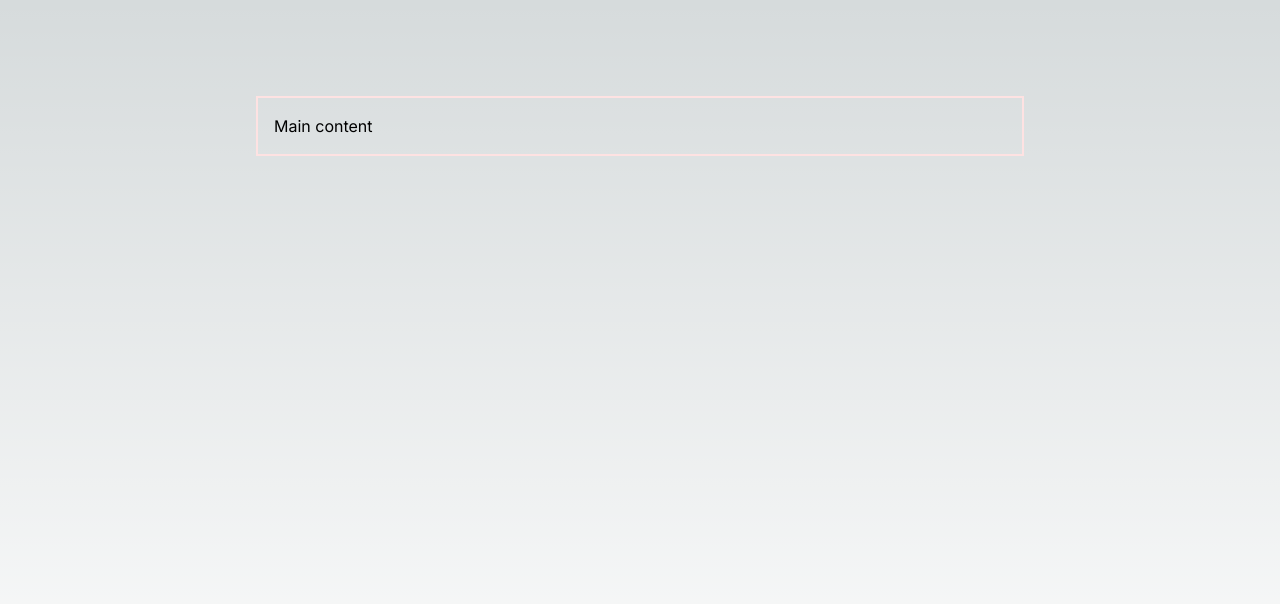
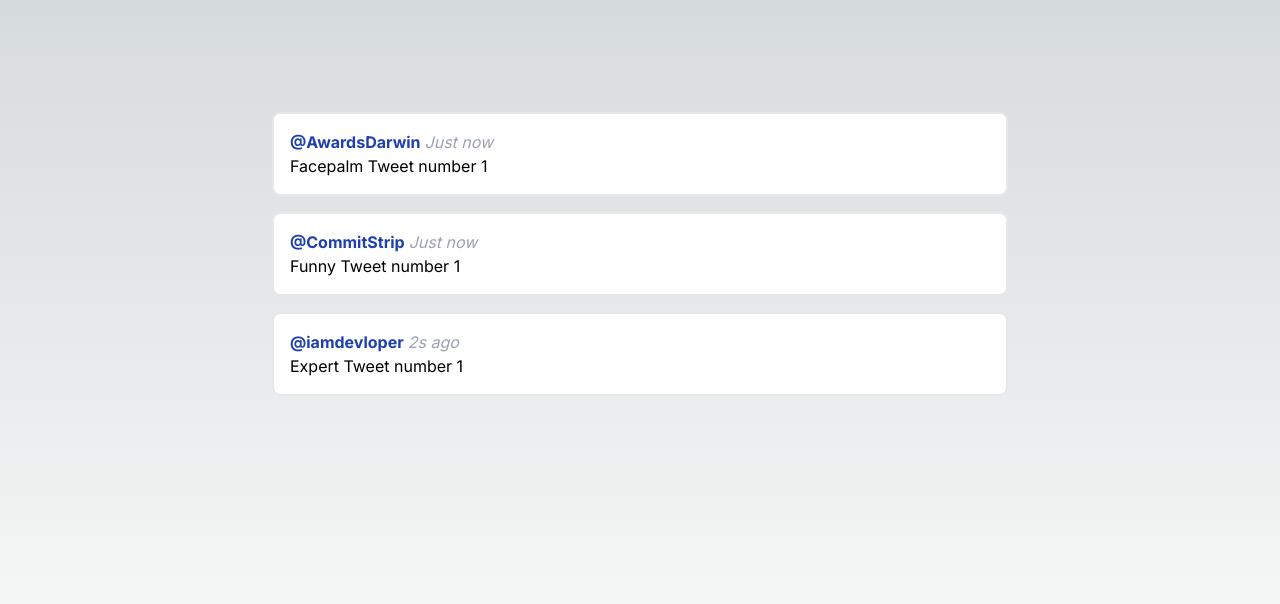
Before and after one commit to cesarcabral70/twitter-like, a Next.js app: page / in a window 1280 px wide. Shown: the top 604 px of the page. Built offline with nearby package versions, Linux system fonts and the light colour scheme.

Commit message:
feature: Add tweets with 30s rules

```diff
--- a/app/globals.css
+++ b/app/globals.css
@@ -9,14 +9,6 @@
   --text-color: 0, 0, 0;
 }
 
-@media (prefers-color-scheme: dark) {
-  :root {
-    --foreground-rgb: 255, 255, 255;
-    --background-start-rgb: 0, 0, 0;
-    --background-end-rgb: 0, 0, 0;
-  }
-}
-
 body {
   color: rgb(var(--foreground-rgb));
   background: linear-gradient(
--- a/app/page.tsx
+++ b/app/page.tsx
@@ -1,7 +1,59 @@
+"use client"
+
+import { Tweet, tweets$ } from "./../store/tweets"
+import { useEffect, useState } from "react"
+
 export default function Home() {
+  const [data, setData] = useState<Tweet[]>([])
+
+  useEffect(() => {
+    const observable = tweets$
+
+    const subscription = observable.pipe().subscribe((data) => {
+      setData((prevDataArray: Tweet[]) => [...prevDataArray, data])
+    })
+
+    return () => {
+      subscription.unsubscribe()
+    }
+  }, [tweets$])
+
   return (
-    <div className="border-2 border-solid border-red-100 p-4 w-full max-w-screen-md">
-      Main content
+    <div className="p-4 w-full max-w-screen-md">
+      <ul>
+        {data
+          .sort((a, b) => b.timestamp - a.timestamp)
+          .map((item: Tweet, index: number) => {
+            const postTime = convertTimeToSec(item.timestamp)
+
+            if (postTime > 31) return null
+
+            return (
+              <li
+                className="p-4 bg-white mb-4 rounded-lg border-2 border-solid border-gray-200"
+                key={index}
+              >
+                <div>
+                  <strong className="mr-1 text-blue-800">
+                    @{item.account}
+                  </strong>
+                  <em className="text-gray-400">
+                    {postTime === 0 ? "Just now" : `${postTime}s ago`}
+                  </em>
+                </div>
+                {item.content}
+              </li>
+            )
+          })}
+      </ul>
     </div>
   )
 }
+
+function convertTimeToSec(data: number) {
+  const now = Date.now()
+  const timeDiff = now - data
+  const seconds = Math.floor(timeDiff / 1000)
+
+  return seconds
+}
--- /dev/null
+++ b/store/tweets.ts
@@ -0,0 +1,36 @@
+// rxjs is exposed by
+// <https://cdnjs.cloudflare.com/ajax/libs/rxjs/6.4.0/rxjs.umd.min.js>
+
+import { BehaviorSubject, interval, map, merge } from "rxjs"
+
+export interface Tweet {
+  account: string
+  timestamp: number
+  content: string
+}
+
+const createTweetSource = (
+  frequency: number,
+  account: string,
+  attribute: string
+) => {
+  return interval(frequency).pipe(
+    map((i) => ({
+      account,
+      timestamp: Date.now(),
+      content: `${attribute} Tweet number ${i + 1}`,
+    }))
+  )
+}
+
+export const tweets$ = merge(
+  createTweetSource(5000, "AwardsDarwin", "Facepalm"),
+  createTweetSource(3000, "iamdevloper", "Expert"),
+  createTweetSource(5000, "CommitStrip", "Funny")
+)
+
+export const rawTweets$: any = new BehaviorSubject([])
+
+// tweets$.subscribe(console.log.bind(console))
+
+tweets$.subscribe()
```
